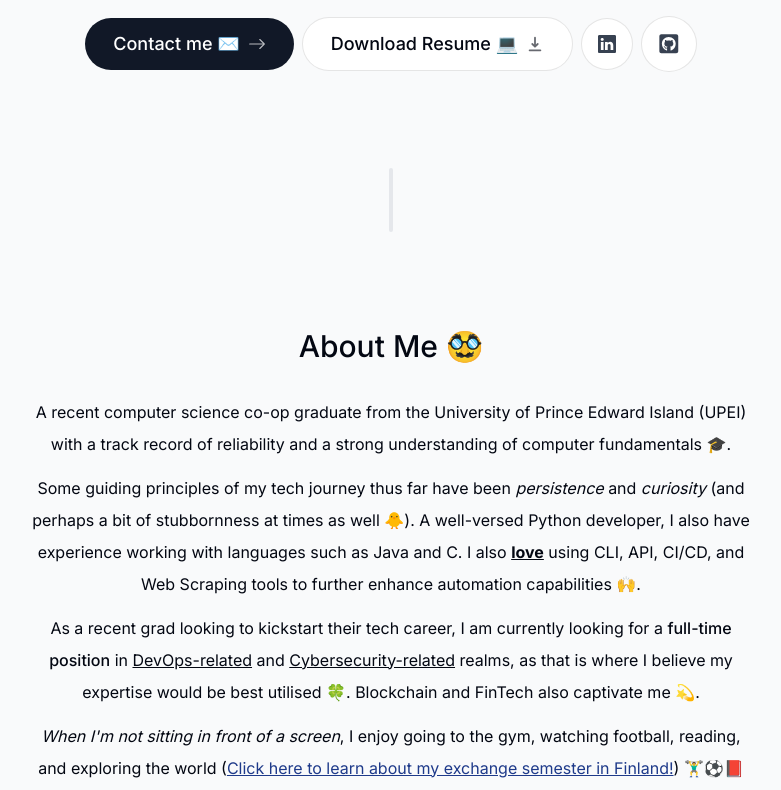
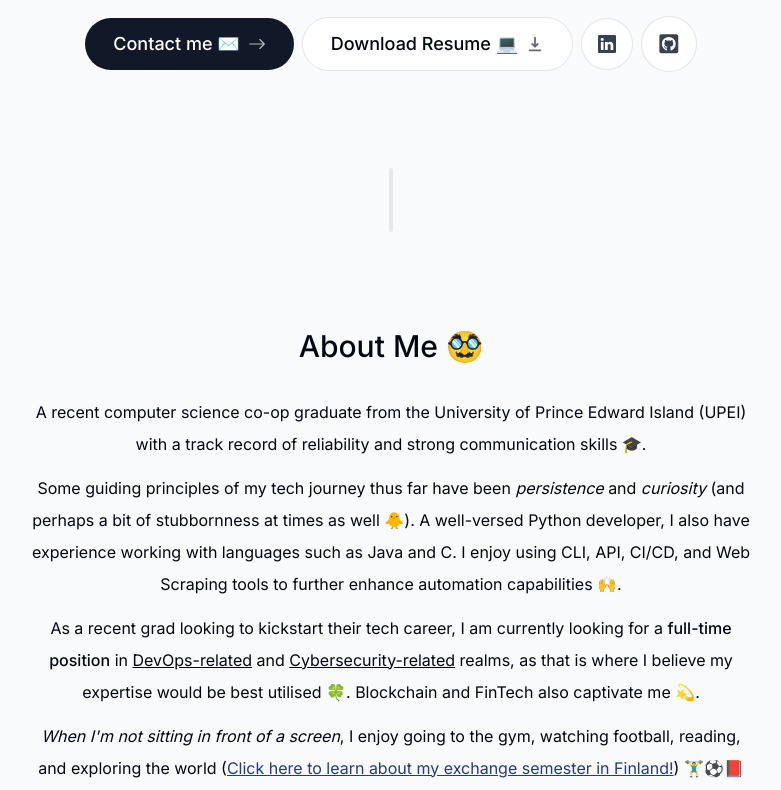
Before and after one commit to kunduarjun/portfolio, a Next.js app: page / in a window 1280 px wide. Shown: the part 428-1218 px from the top of the page, without its empty margins (249-1030 px from the left). Built offline with nearby package versions, Linux system fonts and the light colour scheme.

Commit message:
More minor changes

```diff
--- a/components/about.tsx
+++ b/components/about.tsx
@@ -9,11 +9,11 @@ export default function About() {
     <motion.section className="mb-28 max-w-[45rem] text-center leading-8 sm:mb-40" initial={{ opacity: 0, y: 100 }} animate={{ opacity: 1, y: 0 }} transition={{ delay: 0.175 }}>
         <SectionHeading>About Me 🥸</SectionHeading>
         <p className="mb-3">
-          A recent computer science co-op graduate from the University of Prince Edward Island &#40;UPEI&#41; with a track record of reliability and a strong understanding of computer fundamentals 🎓.
+          A recent computer science co-op graduate from the University of Prince Edward Island &#40;UPEI&#41; with a track record of reliability and strong communication skills 🎓.
         </p>
         <p className="mb-3">
           Some guiding principles of my tech journey thus far have been <span className="italic">persistence</span> and <span className="italic">curiosity</span> &#40;and perhaps a bit of stubbornness at times as well 🐥&#41;. A well-versed Python developer, I also have experience working with languages such as
-          Java and C. I also <span className="font-bold underline">love</span> using CLI, API, CI/CD, and Web Scraping tools to further enhance automation capabilities 🙌.
+          Java and C. I enjoy using CLI, API, CI/CD, and Web Scraping tools to further enhance automation capabilities 🙌.
         </p>
         <p className="mb-3">
           As a recent grad looking to kickstart their tech career, I am currently looking for a <span className="font-medium">full-time position</span> in <span className="underline">DevOps-related</span> and <span className="underline">Cybersecurity-related</span> realms, as that is where I believe my expertise would be best utilised 🍀. Blockchain and FinTech also captivate me 💫.
```
